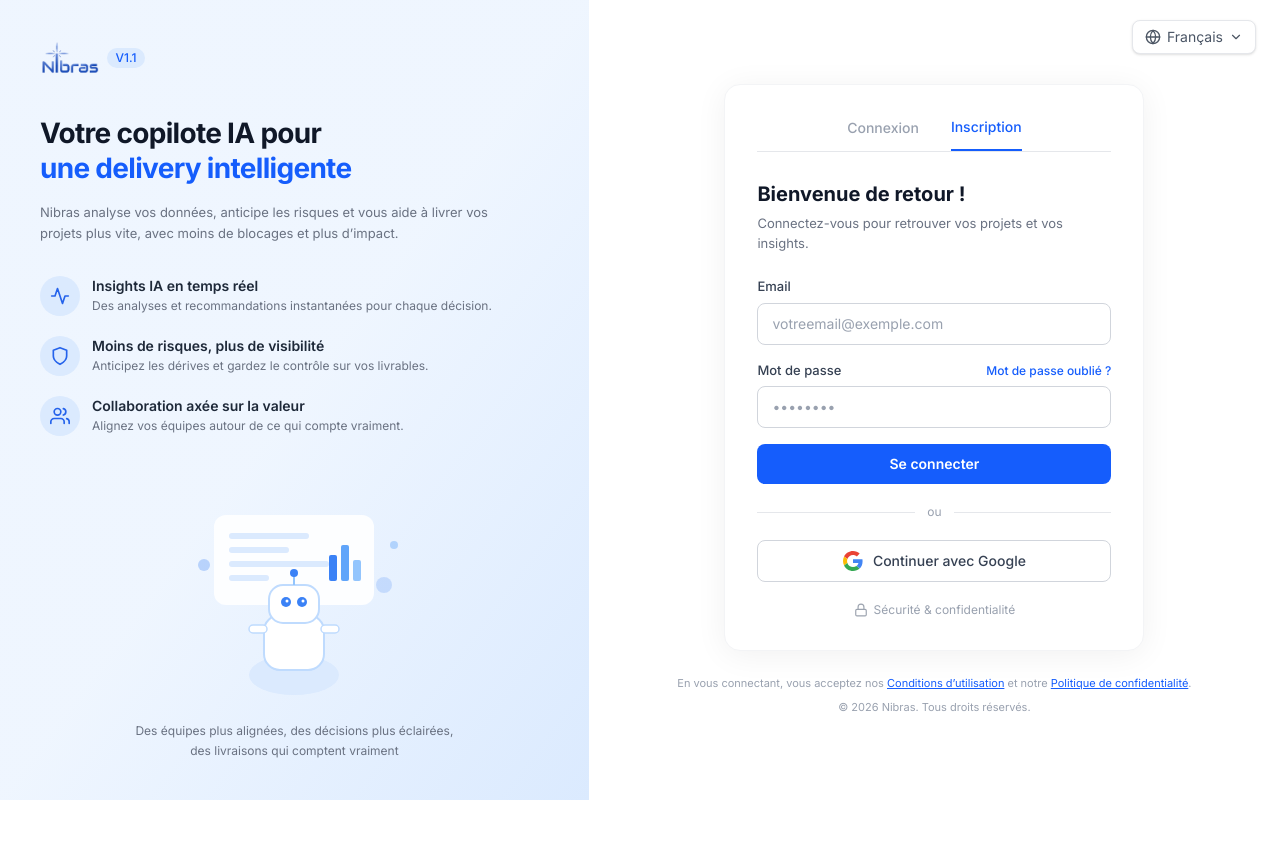
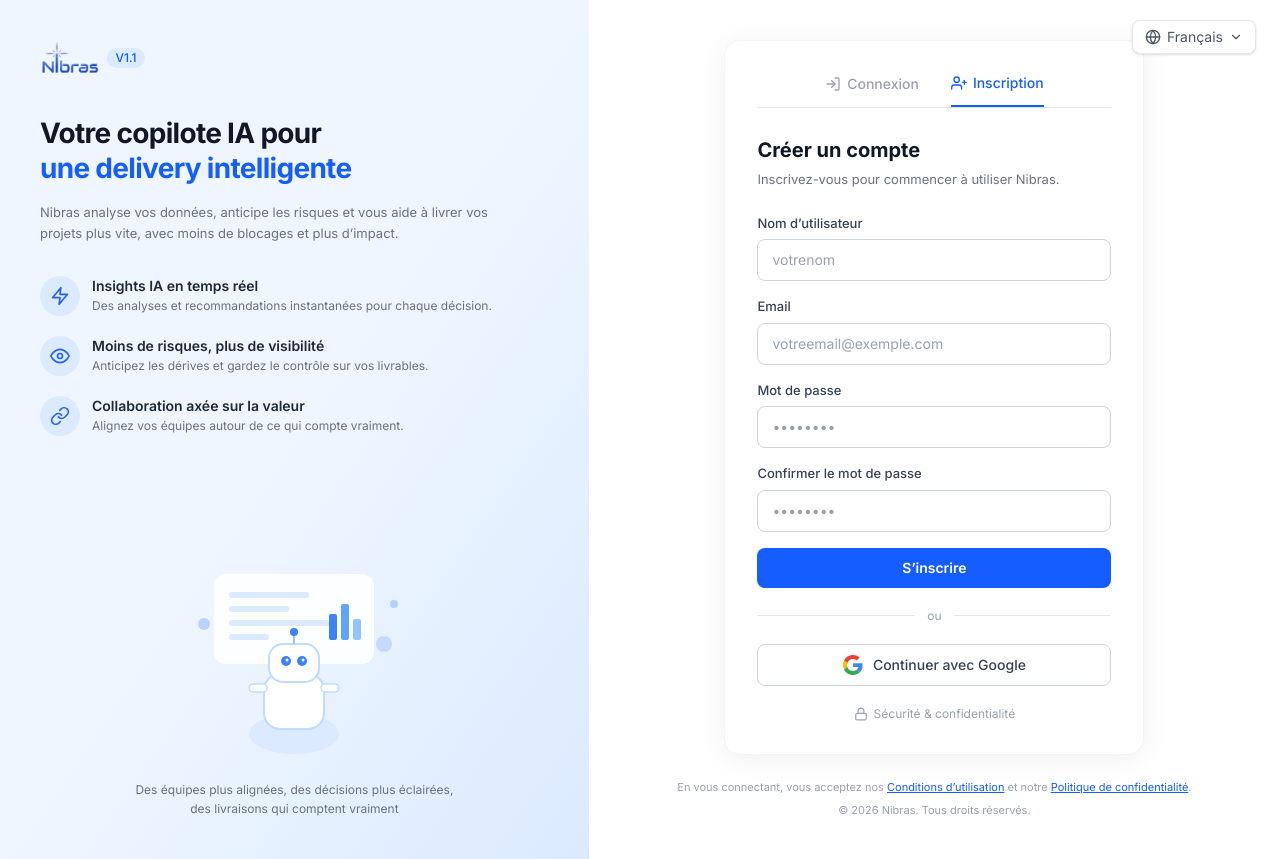
Before and after one commit to obelhami/nibras, a React (Vite) app in the folder frontend/: page / in a window 1280 px wide. Both pictures are taken after a click on the button "Inscription". Before the commit the page ends 800 px from the top, so only its background shows below. Built offline with nearby package versions, Linux system fonts and the light colour scheme.

Commit message:
login/register page Done

```diff
--- a/frontend/src/pages/LoginPage.tsx
+++ b/frontend/src/pages/LoginPage.tsx
@@ -176,6 +176,8 @@
   const [activeTab, setActiveTab] = useState<"login" | "register">("login");
   const [email, setEmail] = useState("");
   const [password, setPassword] = useState("");
+  const [username, setUsername] = useState("");
+  const [confirmPassword, setConfirmPassword] = useState("");
 
   const handleSubmit = (e: React.FormEvent) => {
     e.preventDefault();
@@ -231,7 +233,7 @@
                   strokeLinecap="round"
                   strokeLinejoin="round"
                 >
-                  <polyline points="22 12 18 12 15 21 9 3 6 12 2 12" />
+                  <polygon points="13 2 3 14 12 14 11 22 21 10 12 10 13 2" />
                 </svg>
               </FeatureIcon>
               <div>
@@ -257,7 +259,8 @@
                   strokeLinecap="round"
                   strokeLinejoin="round"
                 >
-                  <path d="M12 22s8-4 8-10V5l-8-3-8 3v7c0 6 8 10 8 10z" />
+                  <path d="M1 12s4-8 11-8 11 8 11 8-4 8-11 8-11-8-11-8z" />
+                  <circle cx="12" cy="12" r="3" />
                 </svg>
               </FeatureIcon>
               <div>
@@ -283,10 +286,8 @@
                   strokeLinecap="round"
                   strokeLinejoin="round"
                 >
-                  <path d="M17 21v-2a4 4 0 0 0-4-4H5a4 4 0 0 0-4 4v2" />
-                  <circle cx="9" cy="7" r="4" />
-                  <path d="M23 21v-2a4 4 0 0 0-3-3.87" />
-                  <path d="M16 3.13a4 4 0 0 1 0 7.75" />
+                  <path d="M10 13a5 5 0 0 0 7.54.54l3-3a5 5 0 0 0-7.07-7.07l-1.72 1.71" />
+                  <path d="M14 11a5 5 0 0 0-7.54-.54l-3 3a5 5 0 0 0 7.07 7.07l1.71-1.71" />
                 </svg>
               </FeatureIcon>
               <div>
@@ -323,27 +324,57 @@
           <div className="mb-7 flex justify-center gap-8 border-b border-gray-200">
             <button
               onClick={() => setActiveTab("login")}
-              className={`pb-3 text-sm font-medium transition-colors ${
+              className={`flex items-center gap-1.5 pb-3 text-sm font-medium transition-colors ${
                 activeTab === "login"
                   ? "border-b-2 border-blue-600 text-blue-600"
                   : "text-gray-400 hover:text-gray-600"
               }`}
             >
+              <svg
+                width="16"
+                height="16"
+                viewBox="0 0 24 24"
+                fill="none"
+                stroke="currentColor"
+                strokeWidth="2"
+                strokeLinecap="round"
+                strokeLinejoin="round"
+              >
+                <path d="M15 3h4a2 2 0 0 1 2 2v14a2 2 0 0 1-2 2h-4" />
+                <polyline points="10 17 15 12 10 7" />
+                <line x1="15" y1="12" x2="3" y2="12" />
+              </svg>
               Connexion
             </button>
             <button
               onClick={() => setActiveTab("register")}
-              className={`pb-3 text-sm font-medium transition-colors ${
+              className={`flex items-center gap-1.5 pb-3 text-sm font-medium transition-colors ${
                 activeTab === "register"
                   ? "border-b-2 border-blue-600 text-blue-600"
                   : "text-gray-400 hover:text-gray-600"
               }`}
             >
+              <svg
+                width="16"
+                height="16"
+                viewBox="0 0 24 24"
+                fill="none"
+                stroke="currentColor"
+                strokeWidth="2"
+                strokeLinecap="round"
+                strokeLinejoin="round"
+              >
+                <path d="M16 21v-2a4 4 0 0 0-4-4H5a4 4 0 0 0-4 4v2" />
+                <circle cx="8.5" cy="7" r="4" />
+                <line x1="20" y1="8" x2="20" y2="14" />
+                <line x1="23" y1="11" x2="17" y2="11" />
+              </svg>
               Inscription
             </button>
           </div>
 
-          {/* Welcome */}
+          {activeTab === "login" ? (
+            <>
               <h2 className="mb-1.5 text-xl font-bold text-gray-900">
                 Bienvenue de retour !
               </h2>
@@ -351,9 +382,7 @@
                 Connectez-vous pour retrouver vos projets et vos insights.
               </p>
 
-          {/* Form */}
               <form onSubmit={handleSubmit} className="space-y-4">
-            {/* Email */}
                 <div>
                   <label
                     htmlFor="email"
@@ -371,7 +400,6 @@
                   />
                 </div>
 
-            {/* Password */}
                 <div>
                   <div className="mb-1.5 flex items-center justify-between">
                     <label
@@ -397,7 +425,6 @@
                   />
                 </div>
 
-            {/* Submit */}
                 <button
                   type="submit"
                   className="w-full rounded-lg bg-blue-600 py-2.5 text-sm font-semibold text-white transition-colors hover:bg-blue-700 focus:ring-2 focus:ring-blue-300 focus:ring-offset-2"
@@ -406,24 +433,125 @@
                 </button>
               </form>
 
-          {/* Divider */}
               <div className="my-5 flex items-center gap-3">
                 <div className="h-px flex-1 bg-gray-200" />
                 <span className="text-xs text-gray-400">ou</span>
                 <div className="h-px flex-1 bg-gray-200" />
               </div>
 
-          {/* Google */}
               <button className="flex w-full items-center justify-center gap-2.5 rounded-lg border border-gray-300 bg-white py-2.5 text-sm font-medium text-gray-700 transition-colors hover:bg-gray-50">
                 <GoogleIcon />
                 Continuer avec Google
               </button>
 
-          {/* Security */}
               <div className="mt-5 flex items-center justify-center gap-1.5 text-xs text-gray-400">
                 <LockIcon />
                 <span>S&eacute;curit&eacute; &amp; confidentialit&eacute;</span>
               </div>
+            </>
+          ) : (
+            <>
+              <h2 className="mb-1.5 text-xl font-bold text-gray-900">
+                Cr&eacute;er un compte
+              </h2>
+              <p className="mb-6 text-[13px] text-gray-500">
+                Inscrivez-vous pour commencer &agrave; utiliser Nibras.
+              </p>
+
+              <form onSubmit={handleSubmit} className="space-y-4">
+                <div>
+                  <label
+                    htmlFor="username"
+                    className="mb-1.5 block text-[13px] font-medium text-gray-700"
+                  >
+                    Nom d&rsquo;utilisateur
+                  </label>
+                  <input
+                    id="username"
+                    type="text"
+                    value={username}
+                    onChange={(e) => setUsername(e.target.value)}
+                    placeholder="votrenom"
+                    className="w-full rounded-lg border border-gray-300 px-3.5 py-2.5 text-sm text-gray-900 placeholder-gray-400 outline-none transition-colors focus:border-blue-500 focus:ring-2 focus:ring-blue-100"
+                  />
+                </div>
+
+                <div>
+                  <label
+                    htmlFor="reg-email"
+                    className="mb-1.5 block text-[13px] font-medium text-gray-700"
+                  >
+                    Email
+                  </label>
+                  <input
+                    id="reg-email"
+                    type="email"
+                    value={email}
+                    onChange={(e) => setEmail(e.target.value)}
+                    placeholder="votreemail@exemple.com"
+                    className="w-full rounded-lg border border-gray-300 px-3.5 py-2.5 text-sm text-gray-900 placeholder-gray-400 outline-none transition-colors focus:border-blue-500 focus:ring-2 focus:ring-blue-100"
+                  />
+                </div>
+
+                <div>
+                  <label
+                    htmlFor="reg-password"
+                    className="mb-1.5 block text-[13px] font-medium text-gray-700"
+                  >
+                    Mot de passe
+                  </label>
+                  <input
+                    id="reg-password"
+                    type="password"
+                    value={password}
+                    onChange={(e) => setPassword(e.target.value)}
+                    placeholder="••••••••"
+                    className="w-full rounded-lg border border-gray-300 px-3.5 py-2.5 text-sm text-gray-900 placeholder-gray-400 outline-none transition-colors focus:border-blue-500 focus:ring-2 focus:ring-blue-100"
+                  />
+                </div>
+
+                <div>
+                  <label
+                    htmlFor="confirm-password"
+                    className="mb-1.5 block text-[13px] font-medium text-gray-700"
+                  >
+                    Confirmer le mot de passe
+                  </label>
+                  <input
+                    id="confirm-password"
+                    type="password"
+                    value={confirmPassword}
+                    onChange={(e) => setConfirmPassword(e.target.value)}
+                    placeholder="••••••••"
+                    className="w-full rounded-lg border border-gray-300 px-3.5 py-2.5 text-sm text-gray-900 placeholder-gray-400 outline-none transition-colors focus:border-blue-500 focus:ring-2 focus:ring-blue-100"
+                  />
+                </div>
+
+                <button
+                  type="submit"
+                  className="w-full rounded-lg bg-blue-600 py-2.5 text-sm font-semibold text-white transition-colors hover:bg-blue-700 focus:ring-2 focus:ring-blue-300 focus:ring-offset-2"
+                >
+                  S&rsquo;inscrire
+                </button>
+              </form>
+
+              <div className="my-5 flex items-center gap-3">
+                <div className="h-px flex-1 bg-gray-200" />
+                <span className="text-xs text-gray-400">ou</span>
+                <div className="h-px flex-1 bg-gray-200" />
+              </div>
+
+              <button className="flex w-full items-center justify-center gap-2.5 rounded-lg border border-gray-300 bg-white py-2.5 text-sm font-medium text-gray-700 transition-colors hover:bg-gray-50">
+                <GoogleIcon />
+                Continuer avec Google
+              </button>
+
+              <div className="mt-5 flex items-center justify-center gap-1.5 text-xs text-gray-400">
+                <LockIcon />
+                <span>S&eacute;curit&eacute; &amp; confidentialit&eacute;</span>
+              </div>
+            </>
+          )}
         </div>
 
         {/* Footer — below the card */}
```
Lines whose indentation alone changed are shown as unchanged.
